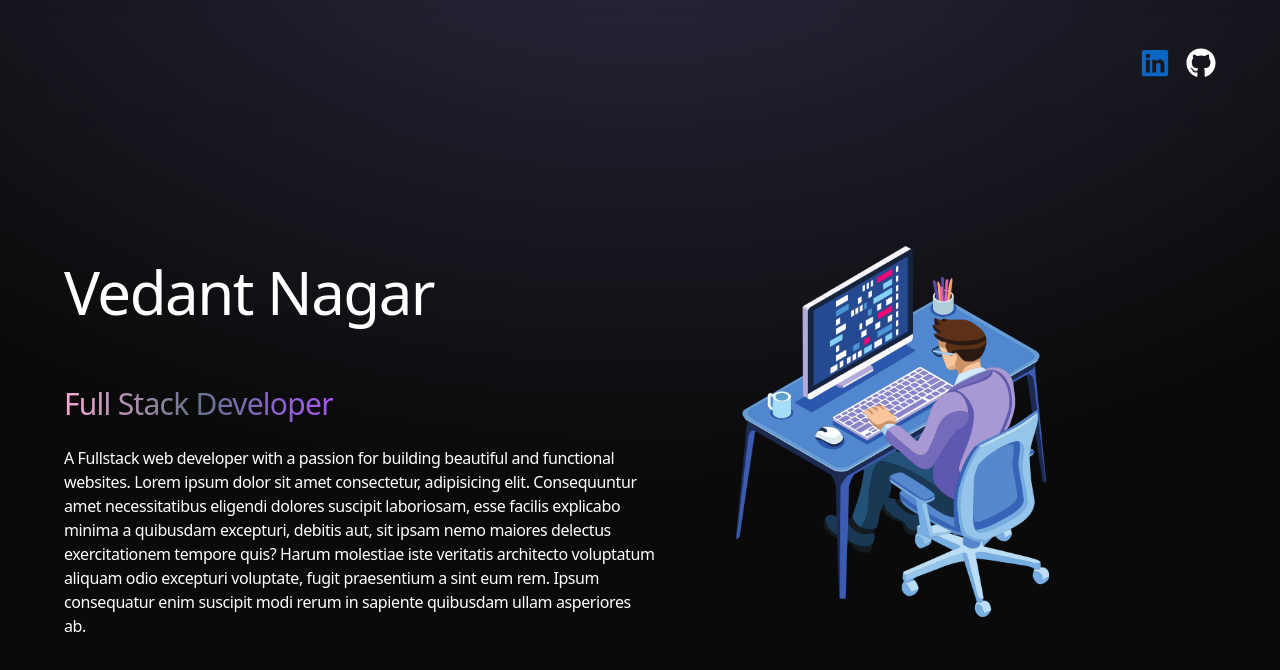
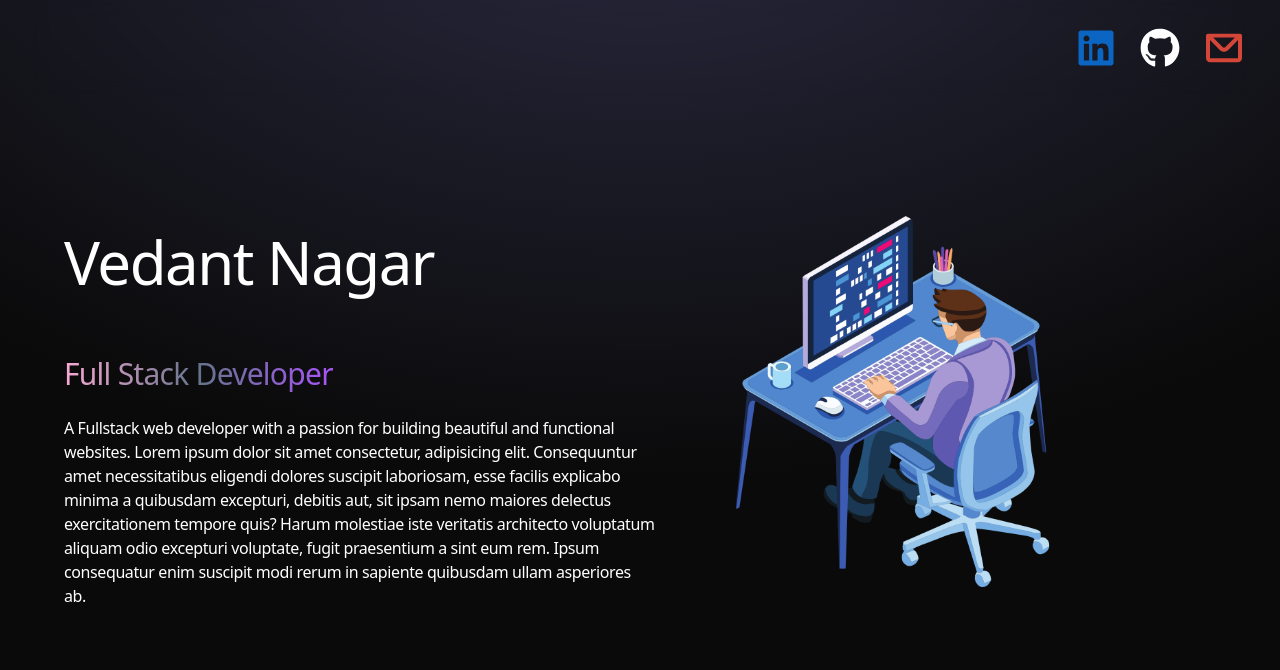
Before and after one commit to VedantNagar/Portfolio, a React (Vite) app: page / in a window 1280 px wide. Shown: the top 670 px of the page. Built offline with nearby package versions, Linux system fonts and the light colour scheme.

Commit message:
chore: Update Navbar component to include social icons

```diff
--- a/src/components/Navbar.jsx
+++ b/src/components/Navbar.jsx
@@ -1,15 +1,17 @@
 import React from "react";
 import { FaLinkedin } from "react-icons/fa6";
 import { FaGithub } from "react-icons/fa6";
+import { CgMail } from "react-icons/cg";
 
 const Navbar = () => {
   return (
     <>
       <nav className="mb-20 flex items-center justify-between py-6 backdrop-blur">
         <div></div>
-        <div className="flex items-center gap-4 text-3xl m-6 pr-2">
-          <FaLinkedin className="text-[#0A66C2]" />
-          <FaGithub className="text-white" />
+        <div className="flex space-x-4">
+          <FaLinkedin className="text-[#0A66C2] text-5xl p-1 hover:bg-white hover:shadow-lg hover:rounded-full hover:scale-110 transition-transform duration-300" />
+          <FaGithub className="text-white text-5xl p-1 hover:bg-purple-500 hover:shadow-lg hover:rounded-full hover:scale-110 transition-transform duration-300" />
+          <CgMail className="text-[#D44638] text-5xl  hover:bg-white hover:shadow-lg hover:rounded-full hover:scale-110 transition-transform duration-300" />
         </div>
       </nav>
     </>
```
